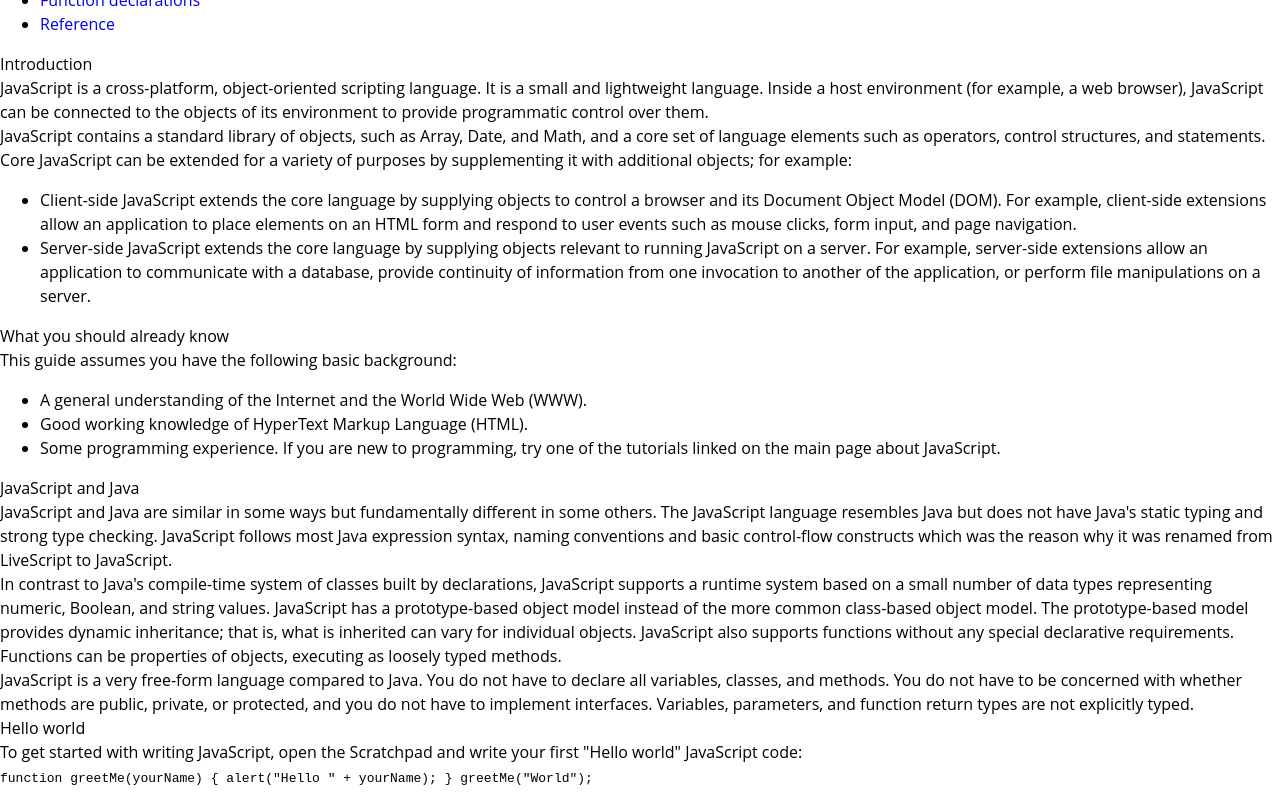
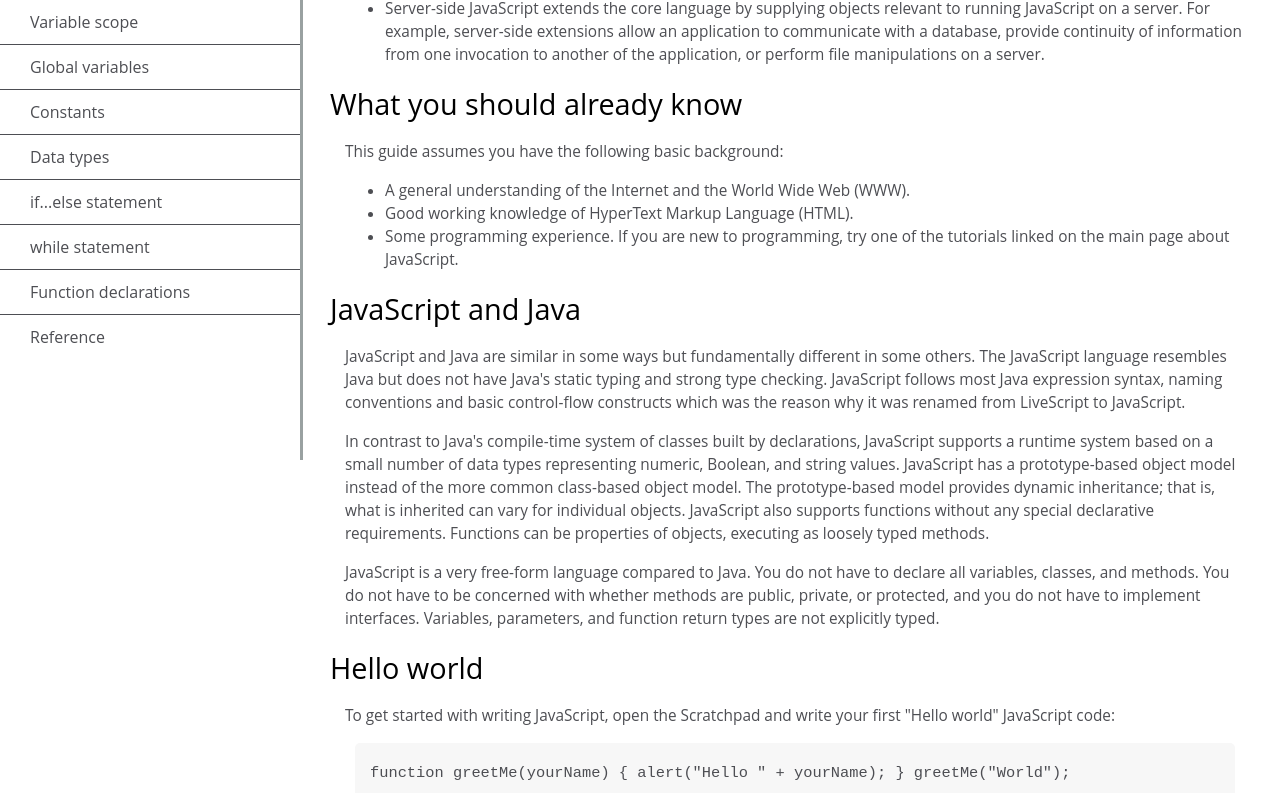
Before and after one commit to avi96-rc/js-document-css, a website built with Vite: page index.html in a window 1280 px wide. Shown: the part 340-1133 px from the top of the page. Built offline with nearby package versions, Linux system fonts and the light colour scheme.

Commit message:
Update style.css

```diff
--- a/style.css
+++ b/style.css
@@ -1,9 +1,10 @@
+
 
 /* Box sizing rules */
 *,
 *::before,
 *::after {
-  box-sizing: border-box;
+  /* box-sizing: border-box; */
 }
 
 /* Remove default margin */
@@ -107,8 +108,91 @@ select {
 
 body{
   font-family: var(--ff-primary);
+  color: var(--clr-txt-primary);
 }
 
+
+header{
+  color: var(--clr-heading);
+  font-size: var(--fs-header);
+}
+
+/* navigation */
+#navbar{
+  position: fixed;
+  left: 0;
+  top: 0;
+  /* background-color: whitesmoke; */
+  width: 300px;
+  min-width: 290px;
+  height: 100%;
+
+  border-right: solid 0.2rem rgba(0, 22, 22, 0.4);
+}
+
+
+
+#navbar header{
+ margin: 10px;
+ text-align: center;
+}
+
+#navbar  ul{
+  /* border: 1px solid green; */
+  margin: 1rem 0;
+  padding: 0;
+  overflow-y: scroll;
+
+  height: 88%;
+
+}
+
+#navbar ul li{
+  list-style-type: none;
+  border-top: 1px solid #4d4e53;
+  /* text-align: center; */
+  /* padding: 10px; */
+
+}
+
+#navbar a{
+  padding:10px 30px;
+  display: block;
+  /* background-color: red; */
+  color: var(--clr-txt-primary)
+}
+
+/* maindoc */
+#main-doc{
+  position: absolute;
+  left:310px;
+  top: 10px;
+  /* background-color: whitesmoke; */
+  padding: 30px 20px;
+  margin-bottom: 110px;
+
+}
+
+section article{
+  margin:15px;
+  /* border: 1px solid green; */
+  font-size: 0.96rem;
+}
+
+article p {
+  margin:15.6px 0;
+}
+
+
+code{
+  background-color: #f7f7f7;
+  padding:15px;
+  text-align: left;
+  line-height: 2;
+  margin: 10px;
+  border-radius: 5px;
+  display: block;
+}
 
 
 
@@ -130,5 +214,3 @@ section a{
   }
 
 }
-
-/* latest */
```
